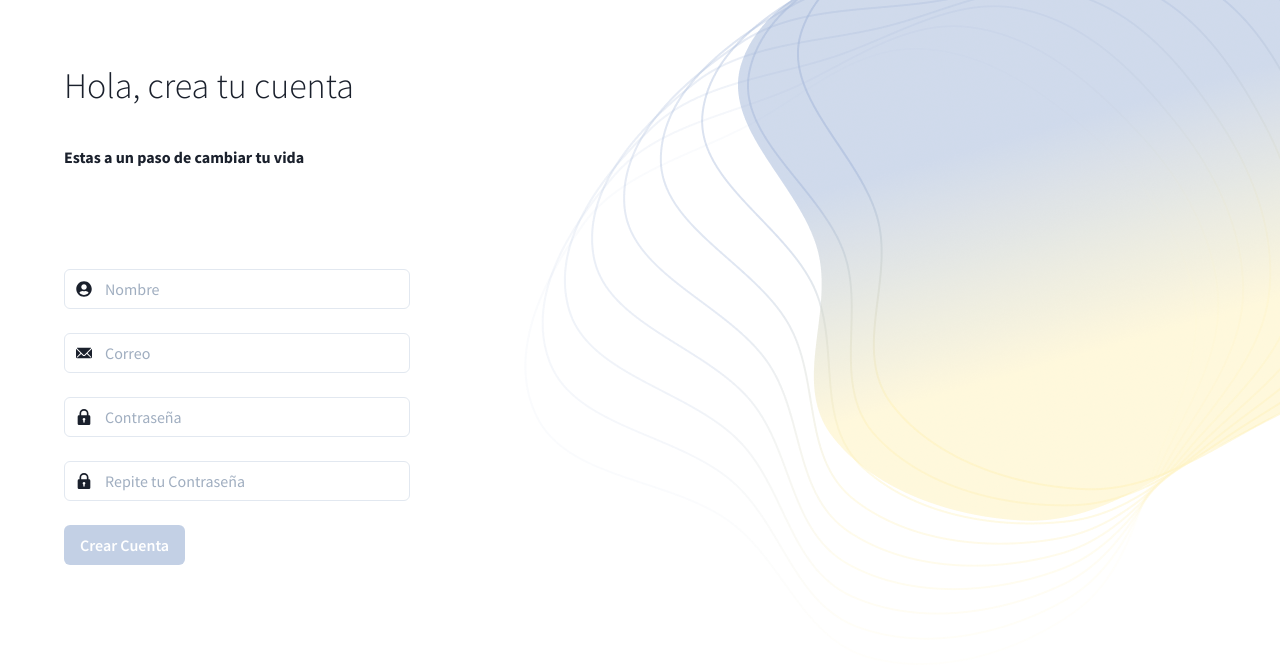
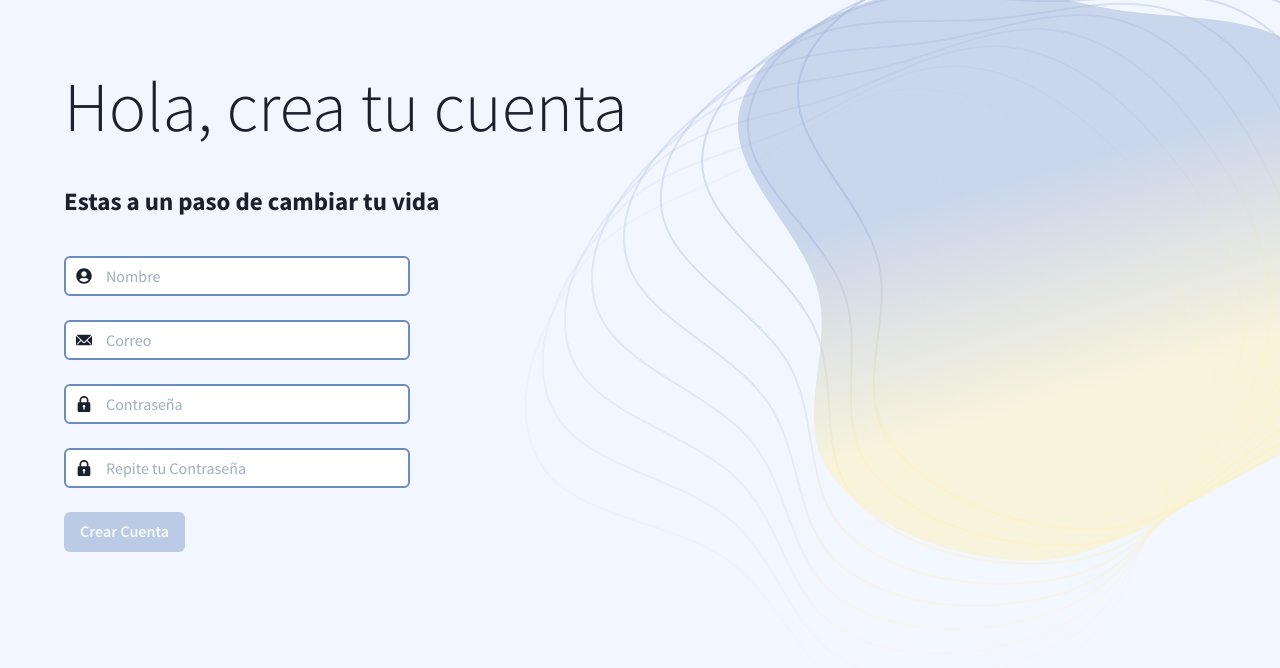
Before and after one commit to andreadelou/Proyecto-_IS, a React (Create React App) app: page /register in a window 1280 px wide. Shown: the top 668 px of the page. Built offline with nearby package versions, Linux system fonts and the light colour scheme; no server answers.

Commit message:
Implemented fixes from feedback

```diff
--- a/src/App.js
+++ b/src/App.js
@@ -10,6 +10,20 @@ import Home from './pages/Home';
 
 
 function App() {
+  const Input = {
+    variants: {
+      input: {
+        field: {
+          border: "2px solid",
+          borderColor: "primary",
+          color: "black",
+          _focus: {
+            boxShadow: "none"
+          }
+        },
+      },
+    },
+  }
   const theme = extendTheme({
     colors: {
       primary: "#6C8CBF",
@@ -21,6 +35,9 @@ function App() {
     fonts: {
       heading: "Source Sans Pro, sans-serif",
       body: "Source Sans Pro, sans-serif"
+    },
+    components: {
+      Input
     }
   });
   return (
--- a/src/index.css
+++ b/src/index.css
@@ -4,10 +4,10 @@
 }
 
 body {
-  background-color: #f2f6ff;
+  background-color: #f2f6ff !important;
   padding: 4rem;
 }
 
 .header {
-  margin-bottom: 100px;
+  margin-bottom: 40px;
 }
--- a/src/pages/Login.js
+++ b/src/pages/Login.js
@@ -83,7 +83,7 @@ function Login() {
         <Image
           position={"absolute"}
           right="0"
-          top="-10"
+          top="0"
           className="header__image"
           src={blob}
         />
@@ -92,11 +92,11 @@ function Login() {
         <VStack spacing={"24px"} width="30%" alignItems={"start"}>
           <InputGroup>
             <InputLeftElement pointerEvents={"none"} children={<EmailIcon />} />
-            <Input placeholder="Correo" type={"email"} onChange={($event) => { setEmail($event.target.value) }} />
+            <Input variant={'input'} placeholder="Correo" type={"email"} onChange={($event) => { setEmail($event.target.value) }} />
           </InputGroup>
           <InputGroup>
             <InputLeftElement pointerEvents={"none"} children={<LockIcon />} />
-            <Input onChange={($event) => { setPassword($event.target.value) }} placeholder="Contraseña" type={"password"} />
+            <Input variant={'input'} onChange={($event) => { setPassword($event.target.value) }} placeholder="Contraseña" type={"password"} />
           </InputGroup>
           <Link color={"primary"}>¿Olvidaste tu contraseña?</Link>
           <HStack spacing={"24px"}>
--- a/src/pages/Register.js
+++ b/src/pages/Register.js
@@ -76,17 +76,17 @@ function Register() {
         <>
             <header className="header">
                 <VStack spacing={"38px"} alignItems={"start"}>
-                    <Heading as={"h1"} fontWeight={"light"}>
+                    <Heading as={"h1"} fontSize={"70px"} fontWeight={"300"}>
                         Hola, crea tu cuenta
                     </Heading>
-                    <Heading as={"h2"} size={"m"}>
+                    <Heading as={"h2"} fontSize={'25px'} >
                         Estas a un paso de cambiar tu vida
                     </Heading>
                 </VStack>
                 <Image
                     position={"absolute"}
                     right="0"
-                    top="-10"
+                    top="0"
                     className="header__image"
                     src={blob}
                 />
@@ -95,19 +95,19 @@ function Register() {
                 <VStack spacing={"24px"} width="30%" alignItems={"start"}>
                     <InputGroup>
                         <InputLeftElement pointerEvents={"none"} children={<FaUserCircle />} />
-                        <Input placeholder="Nombre" onChange={($event) => { setName($event.target.value) }} />
+                        <Input variant={'input'} placeholder="Nombre" onChange={($event) => { setName($event.target.value) }} />
                     </InputGroup>
                     <InputGroup>
                         <InputLeftElement pointerEvents={"none"} children={<EmailIcon />} />
-                        <Input onChange={($event) => { setEmail($event.target.value) }} placeholder="Correo" type={"email"} />
+                        <Input variant={'input'} onChange={($event) => { setEmail($event.target.value) }} placeholder="Correo" type={"email"} />
                     </InputGroup>
                     <InputGroup>
                         <InputLeftElement pointerEvents={"none"} children={<LockIcon />} />
-                        <Input placeholder="Contraseña" onChange={($event) => { setPassword($event.target.value) }} type={"password"} />
+                        <Input variant={'input'} placeholder="Contraseña" onChange={($event) => { setPassword($event.target.value) }} type={"password"} />
                     </InputGroup>
                     <InputGroup>
                         <InputLeftElement pointerEvents={"none"} children={<LockIcon />} />
-                        <Input placeholder="Repite tu Contraseña" onChange={($event) => { setPassword1($event.target.value) }} type={"password"} />
+                        <Input variant={'input'} placeholder="Repite tu Contraseña" onChange={($event) => { setPassword1($event.target.value) }} type={"password"} />
                     </InputGroup>
 
                     <HStack spacing={24}>
```
